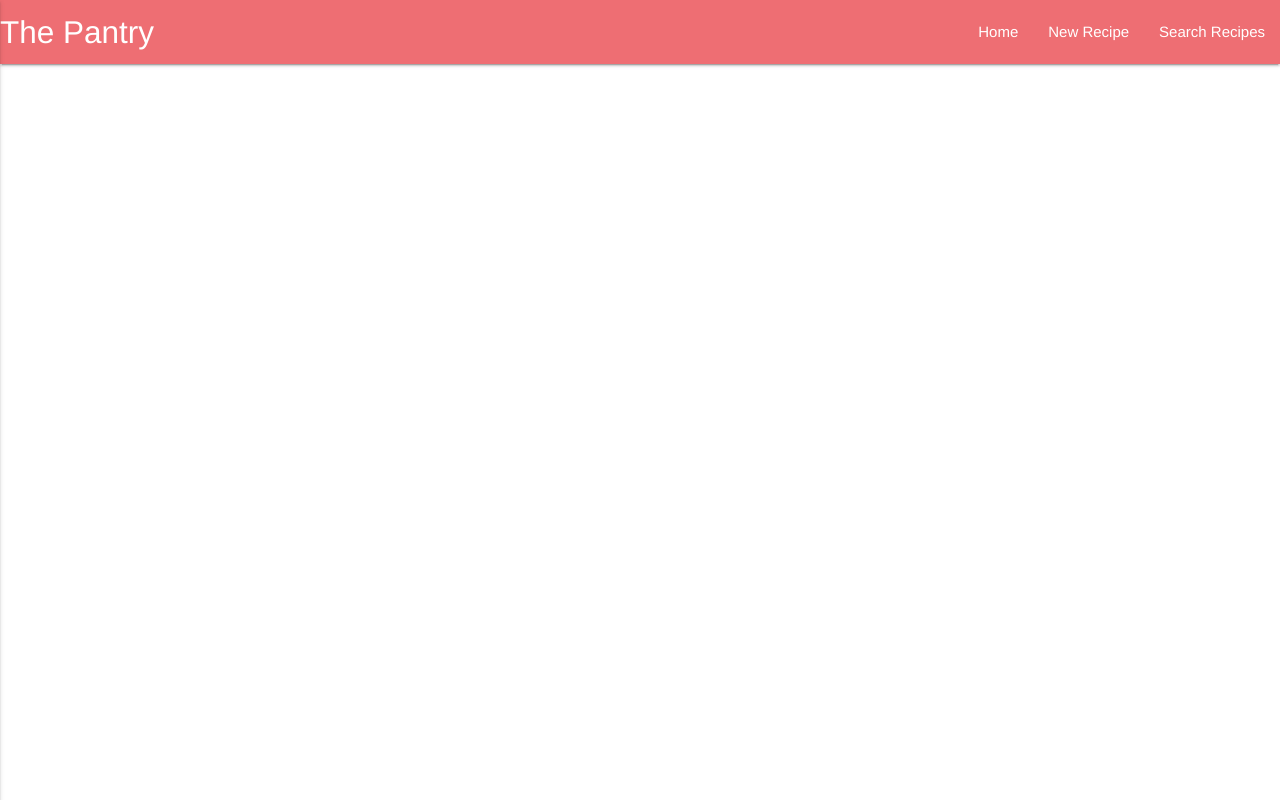
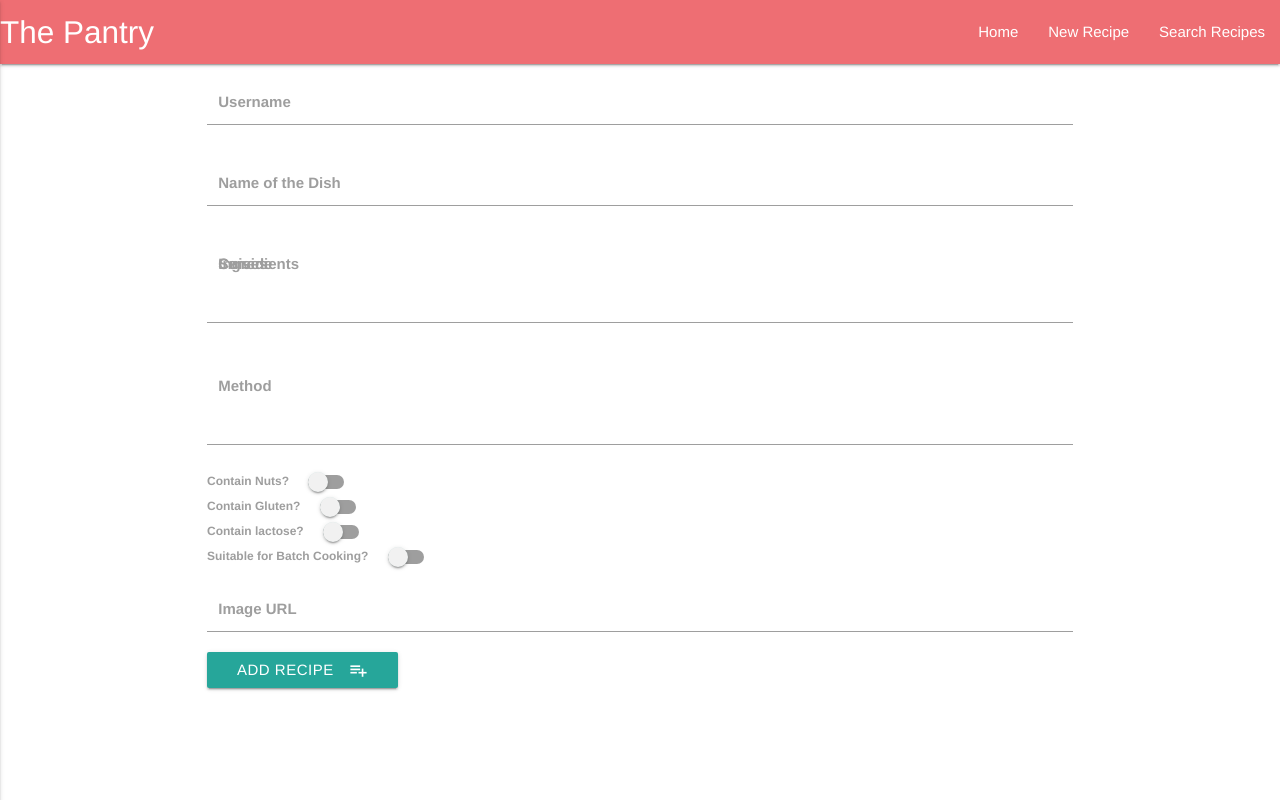
Before and after one commit to itoulou/cook-book, a Flask app: template templates/addrecipe.html in a window 1280 px wide. Run offline with Flask 2, Linux system fonts and the light colour scheme; the template is opened without the code that fills it, so the values that code supplies are empty; some libraries are stand-ins or nearby versions.

Commit message:
Created add_recipe function to fill in form and send to mongodb

```diff
--- a/run.py
+++ b/run.py
@@ -4,11 +4,38 @@
 from bson.objectid import ObjectId
 
 app = Flask(__name__)
+app.config["MONGO_DBNAME"] = 'online_cookbook'
+app.config["MONGO_URI"] = 'mongodb://itoulou:Woro4260@ds113923.mlab.com:13923/online_cookbook'
+
+mongo = PyMongo(app)
 
 @app.route('/')
 def return_home():
     return render_template('index.html')
 
+@app.route('/add_recipe')
+def to_add_recipe_page():
+    return render_template('addrecipe.html')
+
+@app.route('/insert_recipe', methods=['POST'])
+def insert_recipe():
+    recipes = mongo.db.recipes
+    recipes.insert_one(request.form.to_dict())
+    return redirect(url_for('return_home'))
+
+@app.route('/all_recipes')
+def all_recipes():
+    all_recipes = mongo.db.recipes.find()
+    return render_template('findrecipe.html', recipes=all_recipes)
+
+@app.route('/view_recipe/<recipe_id>')
+def edit_recipe(recipe_id):
+    recipe_selected = mongo.db.recipes.find_one({'_id': ObjectId(recipe_id)})
+    return render_template('viewrecipe.html', recipe_selected=recipe_selected)
+
+@app.route('/edit_recipe')
+def to_edit_recipe():
+    render_template('editrecipe.html')
 
 if __name__ == '__main__':
     app.run(host=os.environ.get('IP'),
--- a/templates/addrecipe.html
+++ b/templates/addrecipe.html
@@ -1,3 +1,103 @@
 {% extends 'base.html' %} {% block content %}
-
+<form action="{{ url_for('insert_recipe') }}" method='POST'>
+    <div class="input-field col s6">
+        <input id="username" name="username" type="text" class="validate">
+        <label for="first_name">Username</label>
+    </div>
+    <div class="input-field col s6">
+        <input id="name_of_dish" name="name_of_dish" type="text" class="validate">
+        <label for="last_name">Name of the Dish</label>
+    </div>
+    <div class="input-field col s6">
+        <select id="serves" name="serves">
+          <option value="" disabled selected>How many does it serve?</option>
+          <option value="1">1</option>
+          <option value="2">2</option>
+          <option value="3">3</option>
+          <option value="4">4</option>
+          <option value="5">5</option>
+          <option value="6+">6+</option>
+        </select>
+        <label>Serves</label>
+    </div>
+    <div class="input-field col s6">
+        <select id="cuisine" name="cuisine">
+          <option value="" disabled selected>Choose Cuisine</option>
+          <option value="African">African</option>
+          <option value="American">American</option>
+          <option value="British">British</option>
+          <option value="Carribean">Carribean</option>
+          <option value="Chinese">Chinese</option>
+          <option value="East European">East European</option>
+          <option value="French">French</option>
+          <option value="Greek">Greek</option>
+          <option value="Indian">Indian</option>
+          <option value="Irish">Irish</option>
+          <option value="Italian">Italian</option>
+          <option value="Japanese">Japanese</option>
+          <option value="Korean">Korean</option>
+          <option value="Mexican">Mexican</option>
+          <option value="Middle Eastern and Persian">Middle Eastern and Persian</option>
+          <option value="Nordic">Nordic</option>
+          <option value="Spanish">Spanish</option>
+          <option value="Thai">Thai</option>
+          <option value="Other">Other</option>
+        </select>
+        <label>Cuisine</label>
+    </div>
+    <div class="input-field col s12">
+        <textarea id="ingredients" name="ingredients" class="materialize-textarea"></textarea>
+        <label for="textarea1">Ingredients</label>
+    </div>
+    <div class="input-field col s12">
+        <textarea id="method" name="method" class="materialize-textarea"></textarea>
+        <label for="textarea1">Method</label>
+    </div>
+    <div class="switch">
+        <label>
+          Contain Nuts?
+          <input id="contain_nuts" name="contain_nuts" type="checkbox">
+          <span class="lever"></span>
+        </label>
+    </div>
+    <div class="switch">
+        <label>
+          Contain Gluten?
+          <input id="contain_gluten" name="contain_gluten" type="checkbox">
+          <span class="lever"></span>
+        </label>
+    </div>
+    <div class="switch">
+        <label>
+          Contain lactose?
+          <input id="contain_lactose" name="contain_lactose" type="checkbox">
+          <span class="lever"></span>
+        </label>
+    </div>
+    <div class="switch">
+        <label>
+          Suitable for Batch Cooking?
+          <input id="batch_cook" name="batch_cook" type="checkbox">
+          <span class="lever"></span>
+        </label>
+    </div>
+    <div class="input-field col s6">
+        <input id="image_url" name="image_url" type="text" class="validate">
+        <label for="first_name">Image URL</label>
+    </div>
+    <!--<div class="file-field input-field">-->
+    <!--    <div class="btn">-->
+    <!--        <span>Upload a photo</span>-->
+    <!--        <input type="file">-->
+    <!--    </div>-->
+    <!--    <div class="file-path-wrapper">-->
+    <!--        <input class="file-path validate" type="text">-->
+    <!--    </div>-->
+    <!--</div>-->
+    <div>
+        <button class="btn waves-effect waves-light" type="submit" name="action">Add Recipe
+            <i class="material-icons right">playlist_add</i>
+        </button>
+    </div>
+</form>
 {% endblock %}
```
